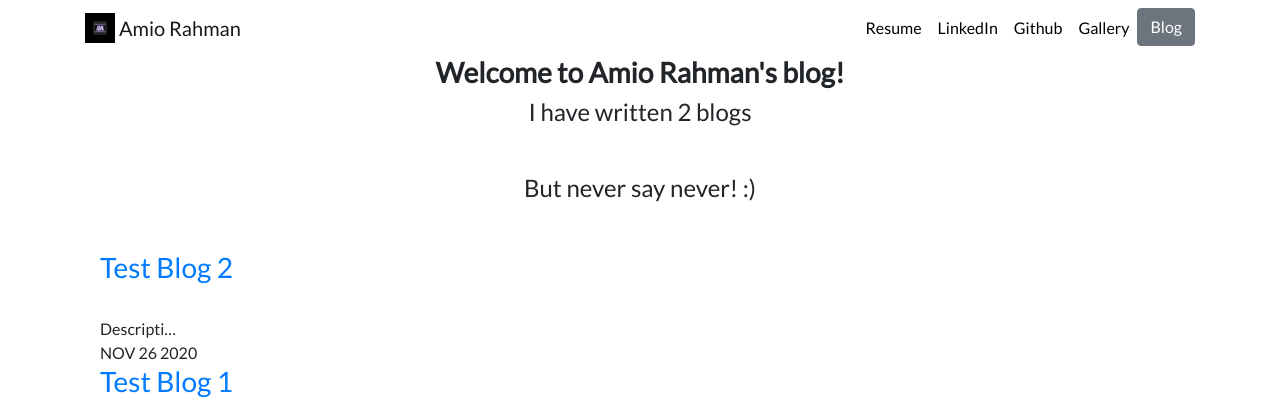
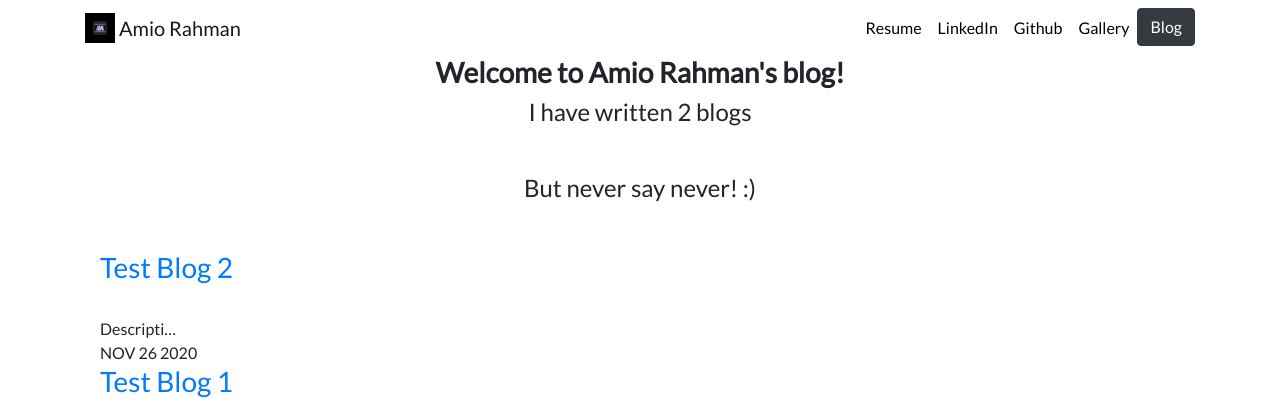
Before and after one commit to amiorahman/django3-my-portfolio, a Django app: page /blog/ in a window 1280 px wide. Shown: the top 420 px of the page. Run offline with Django 3.2, Linux system fonts and the light colour scheme; data comes from the database, SQL or seed files in the repository; some libraries are stand-ins or nearby versions.

Commit message:
NavBar color change

```diff
--- a/portfolio/static/portfolio/custom.css
+++ b/portfolio/static/portfolio/custom.css
@@ -3,7 +3,7 @@
 }
 
 .navbar-nav .nav-link:hover {
-    color: rgba(0,0,0,.5) !important;
+    color: rgba(0,150,0,.5) !important;
 }
 
 body {
--- a/portfolio/templates/portfolios/bootstrap_navbar.html
+++ b/portfolio/templates/portfolios/bootstrap_navbar.html
@@ -44,7 +44,7 @@
             <a class="nav-link" href="#" target="_blank">Gallery</a>
           </li>
           <li>
-            <a role="button" href="{% url 'blog:all_blogs' %}" class="btn btn-secondary">Blog</a>
+            <a role="button" href="{% url 'blog:all_blogs' %}" class="btn btn-dark" target="_blank">Blog</a>
           </li>
         </ul>
       </div>
```
